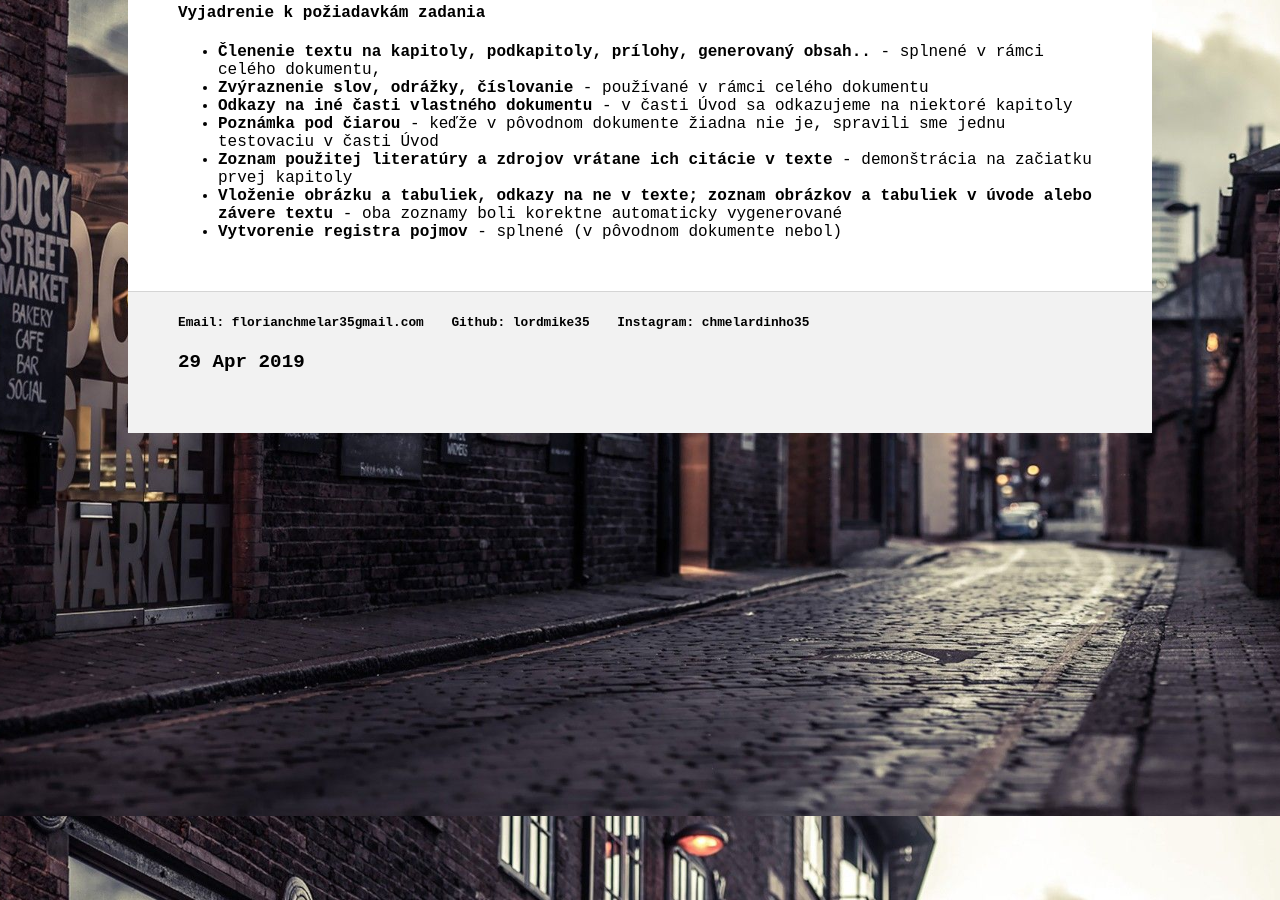
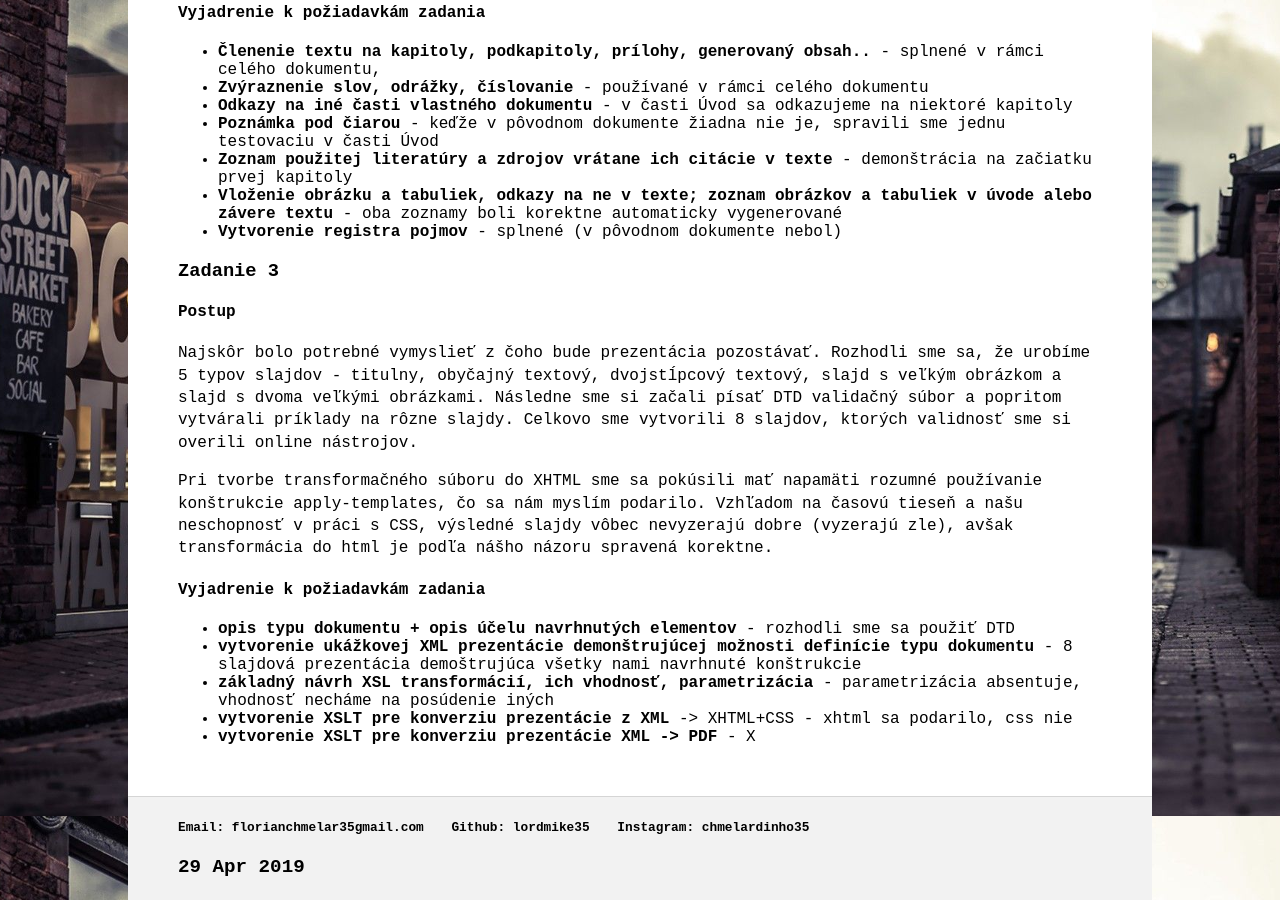
Before and after one commit to LordMike35/lordmike35.github.io, a Jekyll site: the page built from wp/index.md, in a window 1280 px wide and 900 px high, scrolled down 984 px. Built offline with Jekyll 4.4.1, drawn with Linux system fonts in a browser that asks for light colours.

Commit message:
tretie zadanie

```diff
--- a/wp/index.md
+++ b/wp/index.md
@@ -26,3 +26,20 @@ dôležité atribúty.
 * **Zoznam použitej literatúry a zdrojov vrátane ich citácie v texte** - demonštrácia na začiatku prvej kapitoly
 * **Vloženie obrázku a tabuliek, odkazy na ne v texte; zoznam obrázkov a tabuliek v úvode alebo závere textu** - oba zoznamy boli korektne automaticky vygenerované
 * **Vytvorenie registra pojmov** - splnené (v pôvodnom dokumente nebol)
+
+### Zadanie 3
+#### Postup
+Najskôr bolo potrebné vymyslieť z čoho bude prezentácia pozostávať. Rozhodli sme sa, že urobíme 5 typov slajdov - titulny, obyčajný textový, dvojstĺpcový textový,
+slajd s veľkým obrázkom a slajd s dvoma veľkými obrázkami. Následne sme si začali písať DTD validačný súbor a popritom vytvárali príklady na rôzne slajdy.
+Celkovo sme vytvorili 8 slajdov, ktorých validnosť sme si overili online nástrojov.
+
+Pri tvorbe transformačného súboru do XHTML sme sa pokúsili mať napamäti rozumné používanie konštrukcie apply-templates, čo sa nám myslím podarilo.
+Vzhľadom na časovú tieseň a našu neschopnosť v práci s CSS, výsledné slajdy vôbec nevyzerajú dobre (vyzerajú zle), avšak transformácia do html je podľa nášho
+názoru spravená korektne.
+
+#### Vyjadrenie k požiadavkám zadania
+* **opis typu dokumentu + opis účelu navrhnutých elementov** - rozhodli sme sa použiť DTD
+* **vytvorenie ukážkovej XML prezentácie demonštrujúcej možnosti definície typu dokumentu** - 8 slajdová prezentácia demoštrujúca všetky nami navrhnuté konštrukcie
+* **základný návrh XSL transformácií, ich vhodnosť, parametrizácia** - parametrizácia absentuje, vhodnosť necháme na posúdenie iných
+* **vytvorenie XSLT pre konverziu prezentácie z XML** -> XHTML+CSS - xhtml sa podarilo, css nie
+* **vytvorenie XSLT pre konverziu prezentácie XML -> PDF** - X
```
